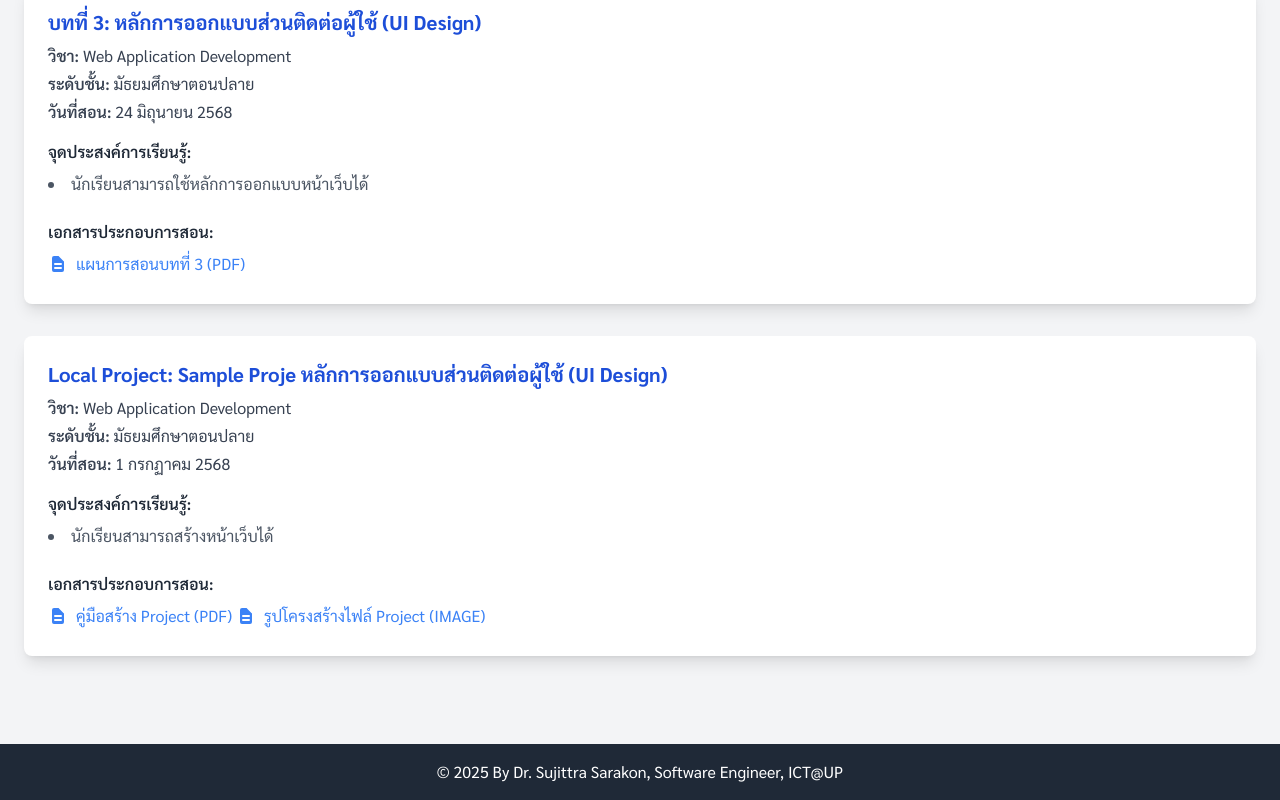
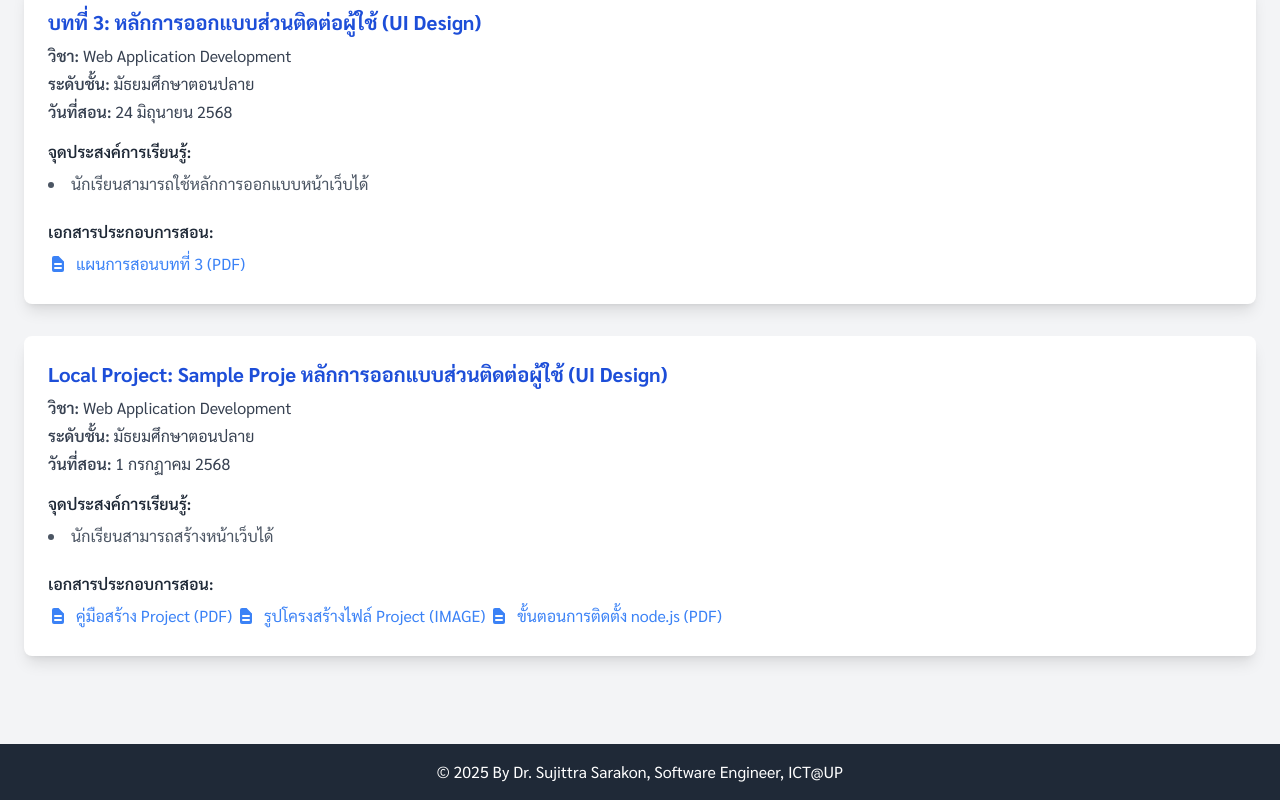
Before and after one commit to sujittra/my-lesson-plans-website, a website: page index.html in a window 1280 px wide. Shown: the part 1028-1828 px from the top of the page. Drawn offline with Linux system fonts and the light colour scheme.

Commit message:
update content for card 4

```diff
--- a/index.html
+++ b/index.html
@@ -162,6 +162,12 @@
                                 </svg>
                                 รูปโครงสร้างไฟล์ Project (IMAGE)
                             </a>
+                            <a href="Install nodejs.pdf" target="_blank" class="inline-flex items-center text-blue-500 hover:text-blue-700 hover:underline transition duration-150 ease-in-out">
+                                <svg xmlns="http://www.w3.org/2000/svg" class="h-5 w-5 mr-2" viewBox="0 0 20 20" fill="currentColor">
+                                    <path fill-rule="evenodd" d="M4 4a2 2 0 012-2h4.586A1 1 0 0111 2.586L15.414 7A1 1 0 0116 7.414V16a2 2 0 01-2 2H6a2 2 0 01-2-2V4zm2 6a1 1 0 011-1h6a1 1 0 110 2H7a1 1 0 01-1-1zm1 3a1 1 0 100 2h6a1 1 0 100-2H7z" clip-rule="evenodd" />
+                                </svg>
+                                ขั้นตอนการติดตั้ง node.js (PDF)
+                            </a>
                         </li>
                     </ul>
                 </div>
```
Also changed, not shown: 1 other file.
